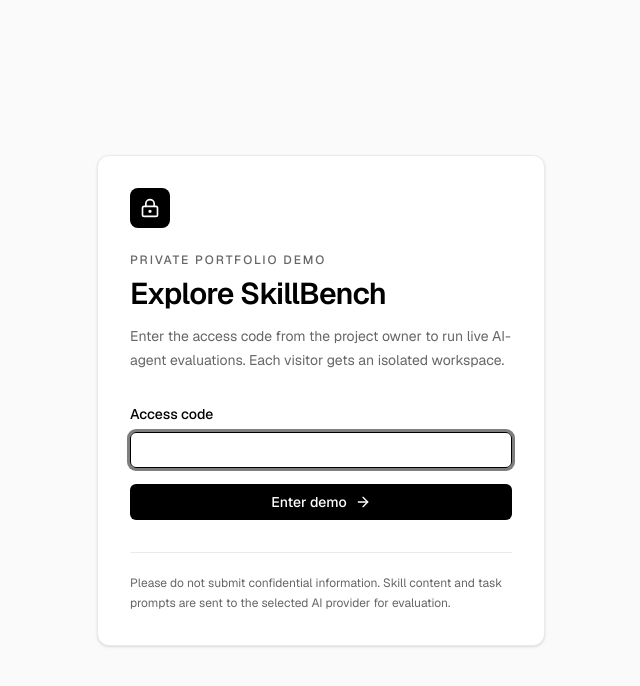
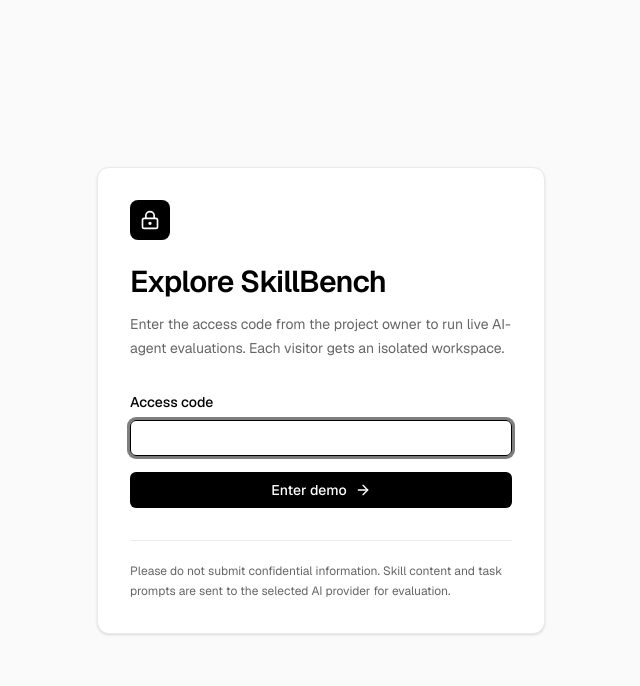
Before and after one commit to Galtonn/Vercel-SkillBench, a Next.js app: page /access in a window 1280 px wide. Shown: the top 686 px of the page, without its empty margins (319-959 px from the left). Built offline with nearby package versions, Linux system fonts and the light colour scheme; no server answers.

Commit message:
Remove access page demo label

```diff
--- a/app/access/page.tsx
+++ b/app/access/page.tsx
@@ -27,10 +27,7 @@
         <div className="flex size-10 items-center justify-center rounded-lg bg-foreground text-background">
           <LockKeyhole className="size-5" aria-hidden="true" />
         </div>
-        <p className="mt-6 text-xs font-medium tracking-[0.16em] text-muted-foreground uppercase">
-          Private portfolio demo
-        </p>
-        <h1 className="mt-2 text-3xl font-semibold tracking-tight">
+        <h1 className="mt-6 text-3xl font-semibold tracking-tight">
           Explore SkillBench
         </h1>
         <p className="mt-3 text-sm leading-6 text-muted-foreground">
```
